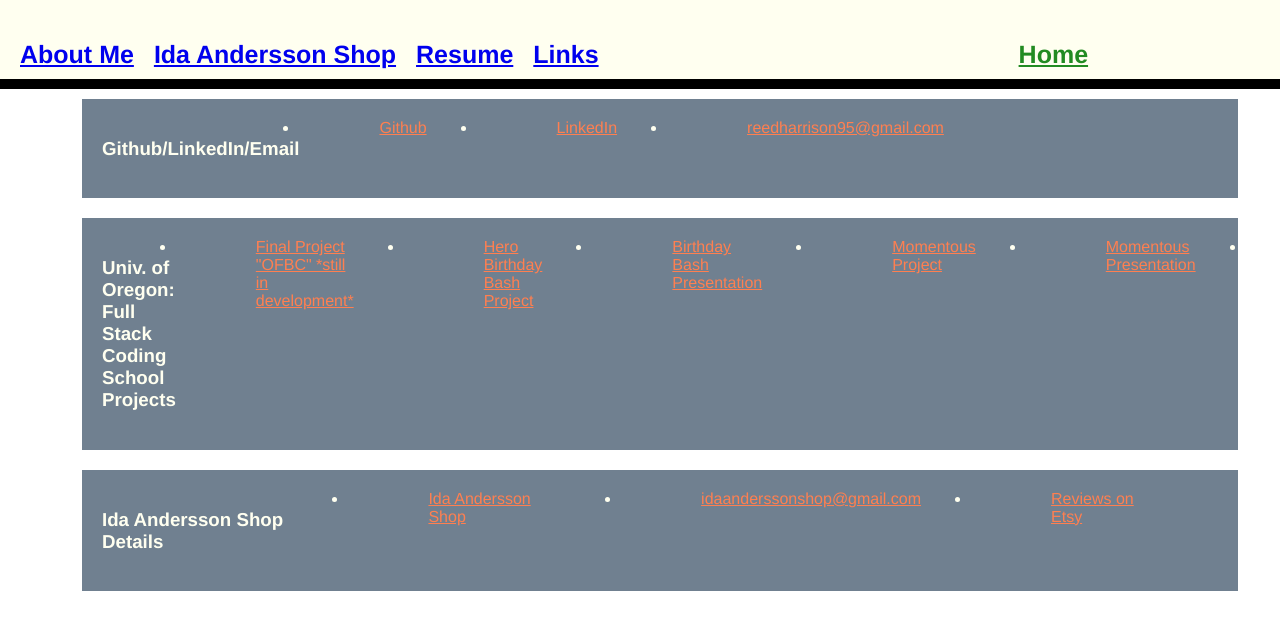
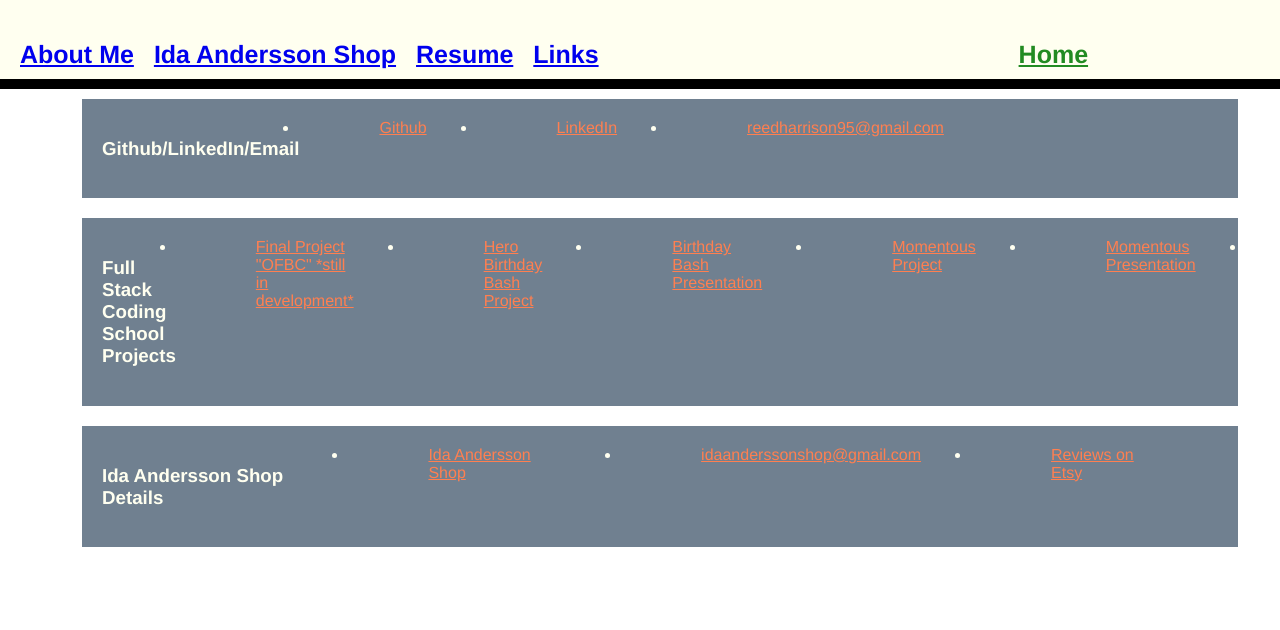
Before and after one commit to HGreedo/nuReactPortfolio, a React (Create React App) app: page /pages/ThirdPtyLinks in a window 1280 px wide. Shown: the top 630 px of the page. Built offline with nearby package versions, Linux system fonts and the light colour scheme.

Commit message:
commit on 'main'

```diff
--- a/src/pages/ThirdPtyLinks.js
+++ b/src/pages/ThirdPtyLinks.js
@@ -18,7 +18,7 @@ const ThirdPtyLinks = () => (
             </li>
         </div>
 
-<div className="container">  <h3>Univ. of Oregon: Full Stack Coding School Projects</h3>
+<div className="container">  <h3>Full Stack Coding School Projects</h3>
             <li className="link">
             <a className="atag" href="https://finalproject-ofbc.herokuapp.com/">Final Project "OFBC" *still in development*</a>
             </li>
```
